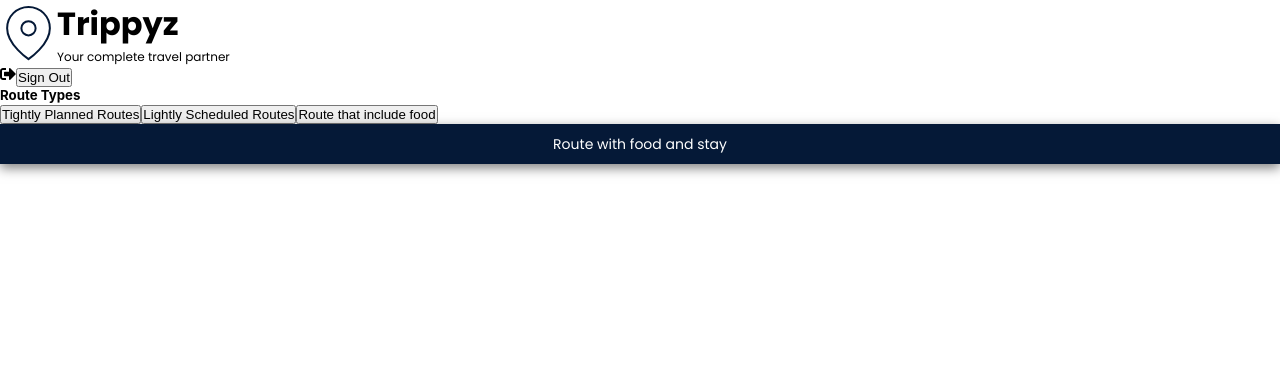
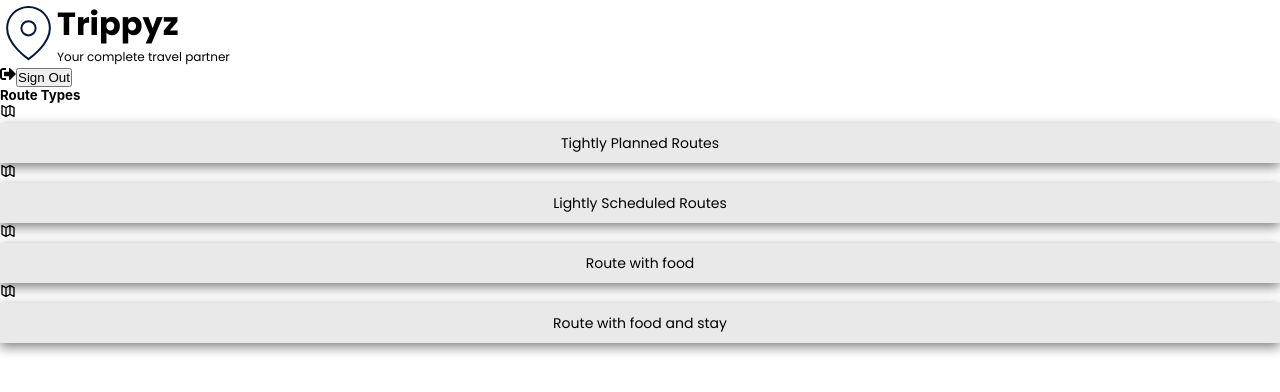
Before and after one commit to rohananilkumar/trippyz-frontend, a React (Create React App) app: page /dashboard in a window 1280 px wide. Shown: the top 392 px of the page. Built offline with nearby package versions, Linux system fonts and the light colour scheme; a web font is replaced by a local one.

Commit message:
dashboard updates

```diff
--- a/src/components/ui/Button1.js
+++ /dev/null
@@ -1,12 +0,0 @@
-import React from "react";
-import styles from "./Button1.module.scss";
-
-const PrimaryButton = ({ label, onClick, className }) => {
-  return (
-    <button className={`${styles.primaryButton} ${className}`}>
-      Tightly Planned Routes
-    </button>
-  );
-};
-
-export default PrimaryButton;
--- a/src/components/ui/Button2.js
+++ /dev/null
@@ -1,12 +0,0 @@
-import React from "react";
-import styles from "./Button2.module.scss";
-
-const PrimaryButton = ({ label, onClick, className }) => {
-  return (
-    <button className={`${styles.primaryButton} ${className}`}>
-      Lightly Scheduled Routes
-    </button>
-  );
-};
-
-export default PrimaryButton;
--- a/src/components/ui/Button3.js
+++ /dev/null
@@ -1,12 +0,0 @@
-import React from "react";
-import styles from "./Button3.module.scss";
-
-const PrimaryButton = ({ label, onClick, className }) => {
-  return (
-    <button className={`${styles.primaryButton} ${className}`}>
-      Route that include food
-    </button>
-  );
-};
-
-export default PrimaryButton;
--- a/src/components/ui/Button4.js
+++ /dev/null
@@ -1,12 +0,0 @@
-import React from "react";
-import styles from "./Primary.module.scss";
-
-const PrimaryButton = ({ label, onClick, className }) => {
-  return (
-    <button className={`${styles.primaryButton} ${className}`}>
-      Route with food and stay
-    </button>
-  );
-};
-
-export default PrimaryButton;
--- a/src/components/ui/PrimaryButton.js
+++ b/src/components/ui/PrimaryButton.js
@@ -4,7 +4,7 @@
 const PrimaryButton = ({ label, onClick, className }) => {
   return (
     <button className={`${styles.primaryButton} ${className}`}>
-      Create Account
+      {label}
     </button>
   );
 };
--- a/src/components/ui/Sidebar.js
+++ b/src/components/ui/Sidebar.js
@@ -2,23 +2,40 @@
 import styles from "./Sidebar.module.scss"
 import Branding from "./Branding"
 import Signoutbutton from "./Signoutbutton"
-import Button1 from "./Button1"
-import Button2 from "./Button2"
-import Button3 from "./Button3"
-import Button4 from "./Button4"
+import PrimaryButton from "./PrimaryButton"
+
 import {FaSignOutAlt} from "react-icons/fa"
+import {BiMapAlt} from "react-icons/bi"
+
 
 const Sidebar = () => {
   return (
+
     <div>
     <Branding />
     <FaSignOutAlt />
     <Signoutbutton />
     <h5>Route Types</h5>
-    <Button1 />
-    <Button2 />
-    <Button3 />
-    <Button4 />
+    <BiMapAlt />
+    <PrimaryButton
+      label={"Tightly Planned Routes"}
+      className={styles.button} />
+    <BiMapAlt />
+    <PrimaryButton
+      label={"Lightly Scheduled Routes"}
+      className={styles.button}/>
+    <BiMapAlt />
+    <PrimaryButton
+      label={"Route with food"}
+      className={styles.button}
+     />
+    <BiMapAlt />
+    <PrimaryButton
+      label={"Route with food and stay"}
+      className={styles.button}
+     />
+
+
 
     </div>
 
--- a/src/components/ui/Sidebar.module.scss
+++ b/src/components/ui/Sidebar.module.scss
@@ -0,0 +1,20 @@
+.button {
+    background: #E9E9E9;
+    box-shadow: 0px 4px 11px rgba(0, 0, 0, 0.5);
+    color: white;
+    height: 2.5rem;
+    width: 100%;
+    border: none;
+
+
+    font-family: "Poppins";
+    font-style: normal;
+    font-weight: 400;
+    font-size: 14px;
+    line-height: 21px;
+    /* identical to box height */
+
+    text-align: center;
+
+    color: #000000;
+  }
```
Also changed, not shown: src/components/ui/Button1.module.scss (deleted), src/components/ui/Button2.module.scss (deleted), src/components/ui/Button3.module.scss (deleted), src/components/ui/Button4.module.scss (deleted).
